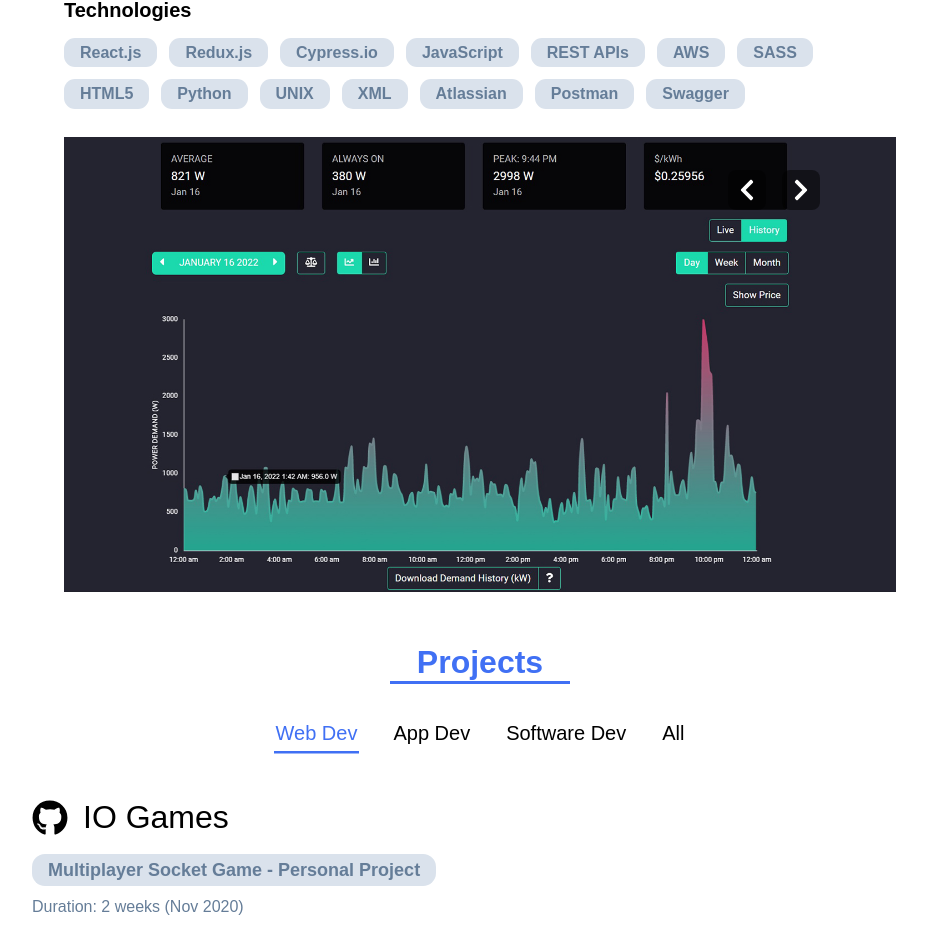
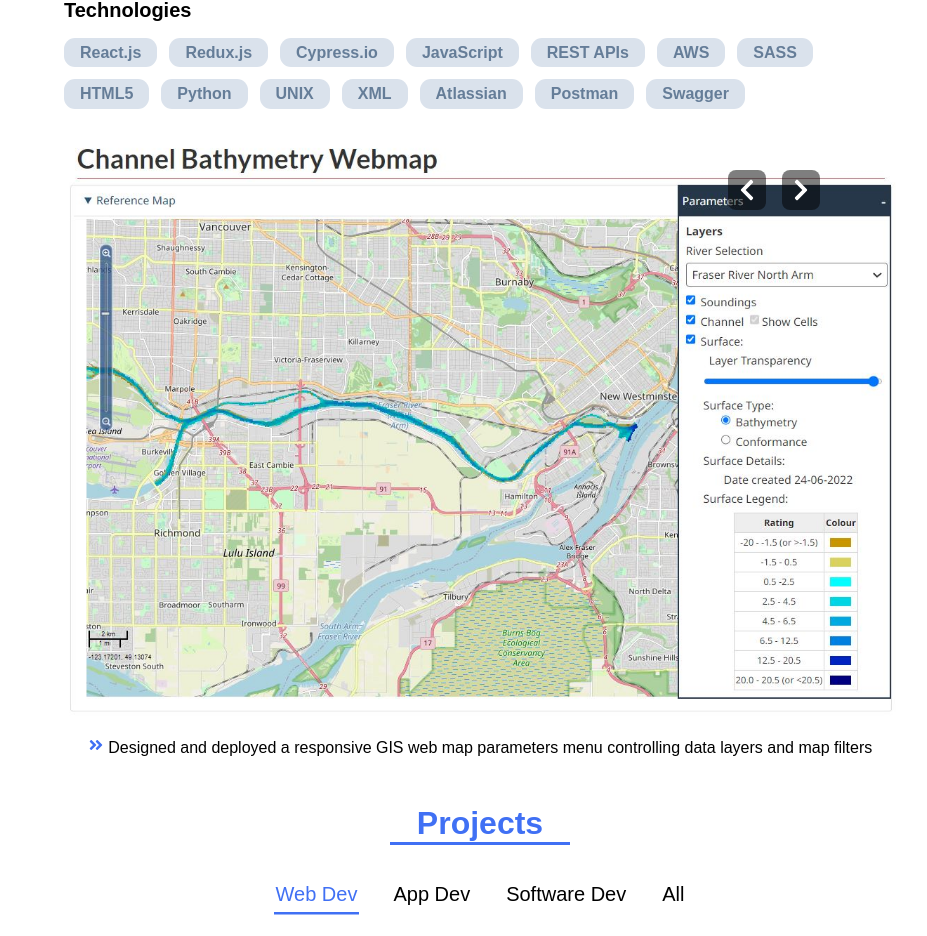
Before and after one commit to jeffwang4321/react-portfolio, a React (Create React App) app: page / in a window 1280 px wide. Shown: the part 1829-2765 px from the top of the page, without its empty margins (160-1087 px from the left). Built offline with nearby package versions, Linux system fonts and the light colour scheme.

Commit message:
Update work image subtitle

```diff
--- a/src/App.js
+++ b/src/App.js
@@ -9,6 +9,7 @@ import Footer from './components/7-Footer';
 import ThemeButton from './components/ThemeButton';
 import ImageToggle from './components/ImageToggle';
 import { workImages } from "./components/0-Data";
+import { workSubtitles } from "./components/0-Data";
 
 function App() {
   return (
@@ -18,7 +19,7 @@ function App() {
       <AboutSection/>
       <SkillsSection/>
       <WorkSection/>
-      <ImageToggle images={workImages}/>
+      <ImageToggle images={workImages} subtitles={workSubtitles}/>
       <ProjectSection/>
       <Footer/>
       <ThemeButton/>
--- a/src/components/0-Data.js
+++ b/src/components/0-Data.js
@@ -279,6 +279,8 @@ export const project = [
 
 
 export const workImages = [
+  './assets/PSPC-1.jpg',
+  './assets/PSPC-2.jpg',
   './assets/rainforest-1.jpg',
   './assets/rainforest-1.5.jpg',
   './assets/rainforest-2.jpg',
@@ -286,3 +288,14 @@ export const workImages = [
   './assets/rainforest-4.jpg',
   './assets/cleardent-1.jpg',
 ]
+
+export const workSubtitles = [
+  " Designed and deployed a responsive GIS web map parameters menu controlling data layers and map filters",
+  " Developed the database tabs and filtering feature handling Esquimalt Graving Dock billing transactions",
+  " Reduced the demand history graph's render time by 80% from 5s to 1s by implementing Redux caching",
+  " Implemented the pricing graph feature using Canvas API and optimized JSON history using Redux states",
+  " Optimized the weekly demand history graph's render time by 50% by plotting 60m intervals instead of 15m",
+  ' Devloped the Edit Device Modal thats configues device information and POST API request to cloud DB',
+  ' Updated, troubleshooted, and reprogrammed UNIX firmware using Bash scripts and XML commands',
+  ' Maintained, debugged and applied schema updates to SQL Servers using SQL Server Management Studio',
+]
--- a/src/components/ImageToggle.js
+++ b/src/components/ImageToggle.js
@@ -1,11 +1,11 @@
 import React, { useState } from 'react';
-import { FaChevronLeft, FaChevronRight } from 'react-icons/fa';
+import { FaChevronLeft, FaChevronRight, FaAngleDoubleRight } from 'react-icons/fa';
 import '../styles/ImageToggle.css'
 
 const ImageToggle = (props) => {
   const [index, setIndex] = useState(0);
 
-  const nextPerson = () => {
+  const nextImage = () => {
     let newIndex = index + 1;
     if (newIndex > props.images.length - 1) {
       newIndex = 0
@@ -13,7 +13,7 @@ const ImageToggle = (props) => {
     setIndex(newIndex);
   };
 
-  const prevPerson = () => {
+  const prevImage = () => {
     let newIndex = index - 1
       if (newIndex < 0) {
         newIndex = props.images.length - 1
@@ -22,15 +22,16 @@ const ImageToggle = (props) => {
   };
 
   return (
-    <article className='imageToggle'>
-      <button className='prev-btn' onClick={prevPerson}>
+    <article className='imageToggle' id="sample">
+      <button className='prev-btn' onClick={prevImage}>
         <FaChevronLeft/>
       </button>
-      <button className='next-btn' onClick={nextPerson}>
+      <button className='next-btn' onClick={nextImage}>
         <FaChevronRight/>
       </button>
       <div className='img-container'>
-        <img src={props.images[index]} alt={""} className='person-img' onClick={nextPerson}/>
+        <img src={props.images[index]} alt={""} className='work-img' onClick={nextImage}/>
+        <p className='img-subtitle'><FaAngleDoubleRight className="job-icon"/>{props.subtitles[index]}</p>
       </div>
     </article>
   );
--- a/src/styles/ImageToggle.css
+++ b/src/styles/ImageToggle.css
@@ -11,11 +11,11 @@ ImageToggle
   margin: -3rem auto;
   width: 65vw;
   max-width: 60rem;
-  cursor: pointer;
 }
-.person-img {
+.work-img {
   width: 100%;
   height: 100%;
+  cursor: pointer;
 }
 .prev-btn,
 .next-btn {
@@ -36,3 +36,6 @@ ImageToggle
 .next-btn:hover {
   background: rgba(0, 0, 0, 0.8);
 }
+.img-subtitle {
+  padding-top: 1em;
+}
```
Also changed, not shown: public/assets/PSPC-1.JPG (added), public/assets/PSPC-2.JPG (added), src/README.md (added).
